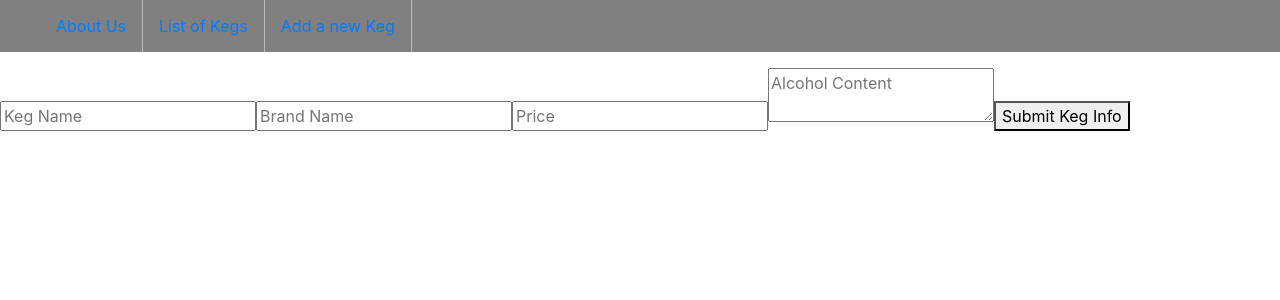
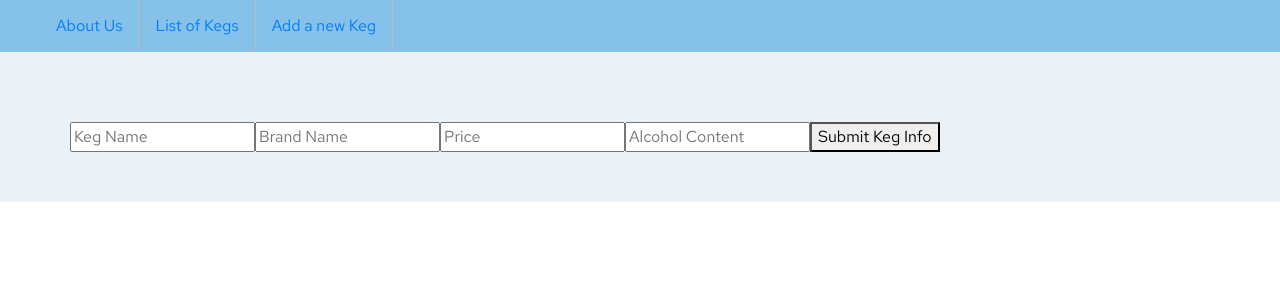
Before and after one commit to loewymalkov/tap-room-project, a React app: page /#/newkeg in a window 1280 px wide. Shown: the top 300 px of the page. Built offline with nearby package versions, Linux system fonts and the light colour scheme.

Commit message:
add image to about us section, modify text for kegs, change formating

```diff
--- a/src/components/AboutUs.jsx
+++ b/src/components/AboutUs.jsx
@@ -4,12 +4,17 @@ const aboutUsStyles = {
   marginTop: 100
 };
 
+const imgStyles = {
+  width: 400,
+  marginLeft: 300
+}
+
 function AboutUs() {
   return (
     <div style={aboutUsStyles}>
       <h1 >ABOUT US</h1>
       <p>We have a variety of kegs to pick from, and you may add kegs to the list of kegs available on the website. View price and alcohol content. </p>
-      <img src="" />
+      <img style={imgStyles} src="https://i.kym-cdn.com/entries/icons/original/000/029/959/Screen_Shot_2019-06-05_at_1.26.32_PM.jpg" />
     </div>
   );
 }
--- a/src/components/App.jsx
+++ b/src/components/App.jsx
@@ -6,10 +6,15 @@ import AboutUs from './AboutUs';
 import { Switch, Route } from 'react-router-dom';
 import 'bootstrap/dist/css/bootstrap.css';
 
+const globalStyles = {
+  backgroundColor: '#EAF2F8',
+  fontFamily: 'Red Hat Text'
+};
+
 
 function App(){
   return (
-    <div>
+    <div style={globalStyles}>
       <Header/>
       <Switch>
         <Route exact path='/keglist' component={KegList} />
--- a/src/components/Header.jsx
+++ b/src/components/Header.jsx
@@ -2,7 +2,7 @@ import React from 'react';
 import { Link } from 'react-router-dom';
 
 const headerStyles = {
-  backgroundColor: 'grey'
+  backgroundColor: '#85C1E9'
 };
 
 function Header() {
@@ -34,7 +34,7 @@ function Header() {
         }
 
         li a:hover {
-          background-color: #6495ED;
+          background-color: #A3E4D7;
         }
 
 
--- a/src/components/KegList.jsx
+++ b/src/components/KegList.jsx
@@ -8,19 +8,19 @@ const kegListStyles = {
 var masterKegList = [
   {
     name: 'the stonkiest brew',
-    brand: 'stonks',
+    brand: 'stonks brew co.',
     price: '3$',
     alcoholContent: '5%'
   },
   {
     name: 'second stonkiest brew',
-    brand: 'stonks',
+    brand: 'stonks brew co.',
     price: '5$',
     alcoholContent: '10%'
   },
   {
     name: 'the stonkiest brew',
-    brand: 'stonks',
+    brand: 'stonks brew co.',
     price: '8$',
     alcoholContent: '15%'
   }
@@ -30,7 +30,7 @@ function KegList() {
   return (
     <div>
       <hr/>
-      <h1 style={kegListStyles} >LIST OF ALL THEM KEGS</h1>
+      <h1 style={kegListStyles} >Available Kegs</h1>
       {masterKegList.map((keg, index) =>
         <Keg name={keg.name}
           brand={keg.brand}
--- a/src/components/NewKegForm.jsx
+++ b/src/components/NewKegForm.jsx
@@ -1,9 +1,14 @@
 import React from 'react';
+
+const formStyles = {
+  padding: 50,
+  margin: 20
+};
 
 function NewKegForm(){
   return (
     <div>
-      <form>
+      <form style={formStyles}>
         <input
           type='text'
           id='name'
@@ -16,7 +21,8 @@ function NewKegForm(){
           type='text'
           id='price'
           placeholder='Price'/>
-        <textarea
+        <input
+          type='text'
           id='alcoholContent'
           placeholder='Alcohol Content'/>
         <button type='submit'>Submit Keg Info</button>
```
Also changed, not shown: src/components/Home.jsx (added, +11 -0 lines), template.ejs.
